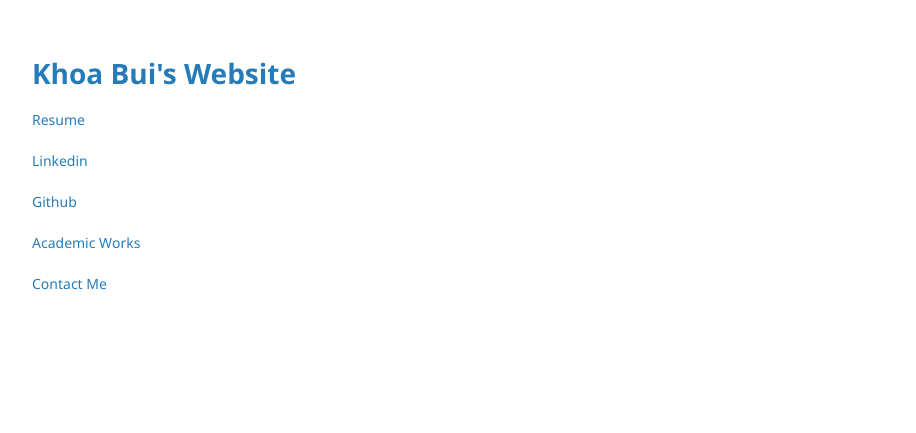
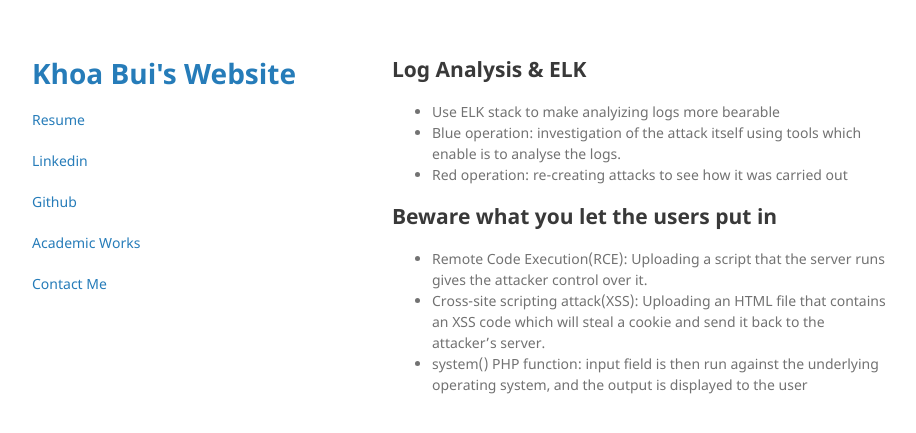
Before and after one commit to khoabuiv/khoabuiv.github.io, a Jekyll site: the page built from security_operations.md, in a window 1280 px wide. Shown: the top 433 px of the page, without its empty margins (178-1094 px from the left). Built offline with Jekyll 4.4.1, drawn with Linux system fonts in a browser that asks for light colours; our own code applies the rules of GitHub Pages for plain Markdown files.

Commit message:
Add Security operation notes

```diff
--- a/security_operations.md
+++ b/security_operations.md
@@ -0,0 +1,15 @@
+---
+title: Home
+layout: default
+---
+
+## Log Analysis & ELK
+
+- Use ELK stack to make analyizing logs more bearable
+- Blue operation: investigation of the attack itself using tools which enable is to analyse the logs.
+- Red operation: re-creating attacks to see how it was carried out
+
+## Beware what you let the users put in
+- Remote Code Execution(RCE): Uploading a script that the server runs gives the attacker control over it.
+- Cross-site scripting attack(XSS): Uploading an HTML file that contains an XSS code which will steal a cookie and send it back to the attacker's server.
+- system() PHP function: input field is then run against the underlying operating system, and the output is displayed to the user
```
Also changed, not shown: notes.md (+1 -0 lines).
